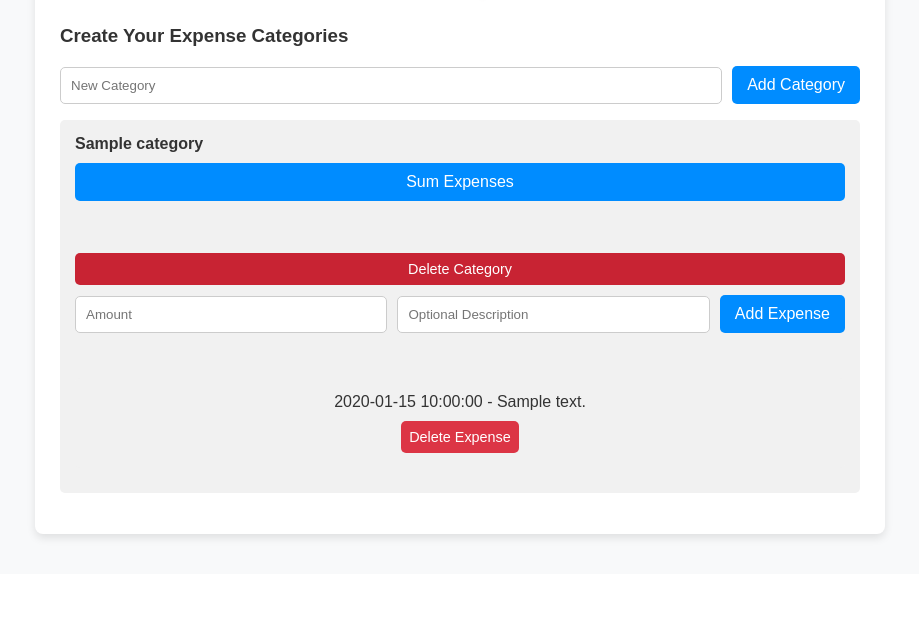
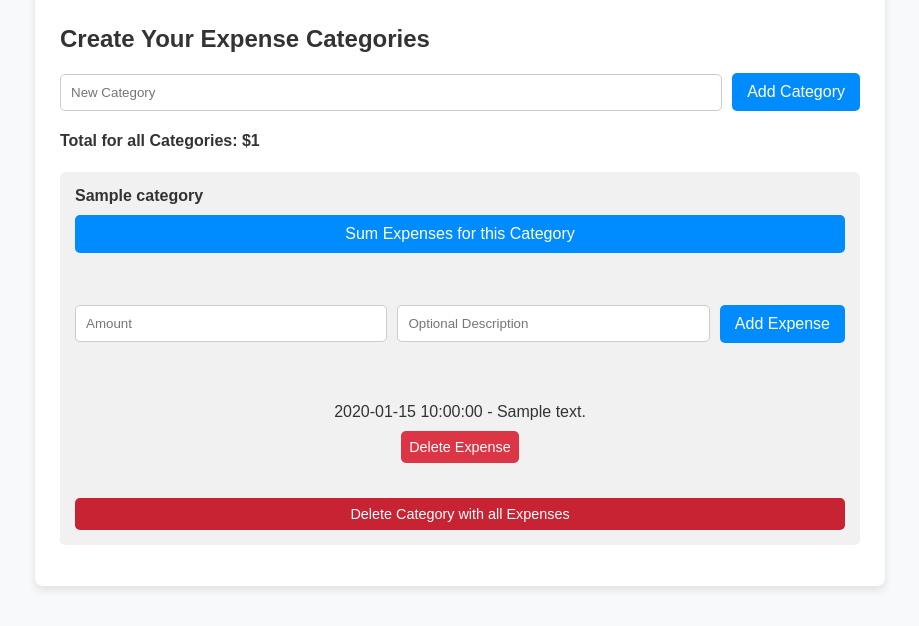
Before and after one commit to danylkoltak/personal_budget_tracker, a FastAPI app: template templates/dashboard.html in a window 1280 px wide. Shown: the part 286-912 px from the top of the page, without its empty margins (180-1099 px from the left). Before the commit the page ends 827 px from the top, so only its background shows below. Run offline with FastAPI, Linux system fonts and the light colour scheme; the template is opened without the code that fills it: most values are stand-ins (such as "Sample title", 1, 10 or a date in 2020).

Commit message:
Sum all expenses for all categories feature

```diff
--- a/main.py
+++ b/main.py
@@ -7,7 +7,7 @@ from fastapi import FastAPI, Request, Form, Depends
 from fastapi.templating import Jinja2Templates
 from fastapi.staticfiles import StaticFiles
 from fastapi.responses import HTMLResponse, RedirectResponse
-from sqlalchemy.orm import Session
+from sqlalchemy.orm import Session, joinedload
 from sqlalchemy import func
 from dotenv import load_dotenv
 
@@ -128,22 +128,38 @@ async def dashboard(request: Request, db: Session = Depends(get_db)):
     if not token:
         return RedirectResponse(url="/login", status_code=303)
 
-    user_id = decode_access_token(token)
-    if user_id is None:
+    try:
+        user_id = decode_access_token(token)
+    except Exception:
         return RedirectResponse(url="/login", status_code=303)
 
     user = db.query(Users).filter(Users.user_id == user_id).first()
     if not user:
         return RedirectResponse(url="/login", status_code=303)
 
-    # Fetch the user's categories
-    user_categories = db.query(Category).filter(Category.user_id == user.user_id).all()
+    # Fetch user categories along with their expenses in one query
+    user_categories = (
+        db.query(Category)
+        .filter(Category.user_id == user.user_id)
+        .options(joinedload(Category.expenses))
+        .all()
+    )
 
+    # Calculate total expenses per category in Python
     for category in user_categories:
-        category.expenses = db.query(Expense).filter(Expense.category_id == category.category_id).all()
-        category.total_expenses = db.query(Expense).filter(Expense.category_id == category.category_id).with_entities(func.sum(Expense.added_expense_amount)).scalar() or 0.0
-    return templates.TemplateResponse("dashboard.html", {"request": request, "user": user, "categories": user_categories})
+        category.total_expenses = sum(expense.added_expense_amount for expense in category.expenses)
 
+    #Fetch total expenses across all categories for the user
+    total_expenses_all = (
+        db.query(func.sum(Expense.added_expense_amount))
+        .join(Category)
+        .filter(Category.user_id == user.user_id)
+        .scalar()
+    ) or 0.0  # Ensures it returns a number, not None
+
+    return templates.TemplateResponse(
+        "dashboard.html", {"request": request, "user": user, "categories": user_categories, "total_expenses_all": total_expenses_all},
+    )
 
 @app.get("/logout")
 async def logout():
@@ -151,5 +167,3 @@ async def logout():
     response = RedirectResponse(url="/")
     response.delete_cookie("access_token")
     return response
-
-# Ensure final newline
--- a/templates/dashboard.html
+++ b/templates/dashboard.html
@@ -5,13 +5,15 @@
 
     <p class="howdy-message">Howdy, {{ user.username }}!</p>
 
-    <h3>Create Your Expense Categories</h3>
+    <h2>Create Your Expense Categories</h2>
 
     <!-- Add Category Form -->
     <form id="categoryForm">
         <input type="text" id="categoryName" placeholder="New Category" required maxlength="100">
         <button type="submit">Add Category</button>
     </form>
+
+    <h4>Total for all Categories: ${{ total_expenses_all }}</h4>
 
     <!-- Category List -->
     <ul id="categoryList">
@@ -20,11 +22,8 @@
                 <strong>{{ category.category_name }}</strong>
 
                 <!-- Display the total expenses for this category -->
-                <button class="sum-expenses-btn" data-category-id="{{ category.category_id }}">Sum Expenses</button>
+                <button class="sum-expenses-btn" data-category-id="{{ category.category_id }}">Sum Expenses for this Category</button>
                 <p class="total-expenses" id="total-expenses-{{ category.category_id }}"></p>
-
-                <!-- Delete Category (with all expenses) -->
-                <button class="delete-category-btn" data-category-id="{{ category.category_id }}">Delete Category</button>
 
                 <!-- Expense Form -->
                 <form class="expenseForm" data-category-id="{{ category.category_id }}">
@@ -43,6 +42,8 @@
                         </li>
                     {% endfor %}
                 </ul>
+                <!-- Delete Category (with all expenses) -->
+                <button class="delete-category-btn" data-category-id="{{ category.category_id }}">Delete Category with all Expenses</button>
             </li>
         {% endfor %}
     </ul>
@@ -84,10 +85,10 @@
                 const categoryId = button.getAttribute("data-category-id");
 
                 // Fetch the sum of expenses for the selected category
-                const response = await fetchAPI(`/expenses/sum/${categoryId}`, "GET");
+                const response = await fetchAPI(`/expenses/sum/category/${categoryId}`, "GET");
                 if (response) {
                     const data = await response.json();
-                    document.getElementById(`total-expenses-${categoryId}`).innerText = `Total Expenses: $${data.total_expenses}`;
+                    document.getElementById(`total-expenses-${categoryId}`).innerText = `Total for this Category: $${data.total_expenses}`;
                 }
                 });
             });
@@ -133,8 +134,6 @@
                 });
             });
 
-
-
             // Delete Expense
             document.querySelectorAll(".delete-expense-btn").forEach(button => {
                 button.addEventListener("click", async function () {
```
Also changed, not shown: expenses.py (+19 -15 lines).
